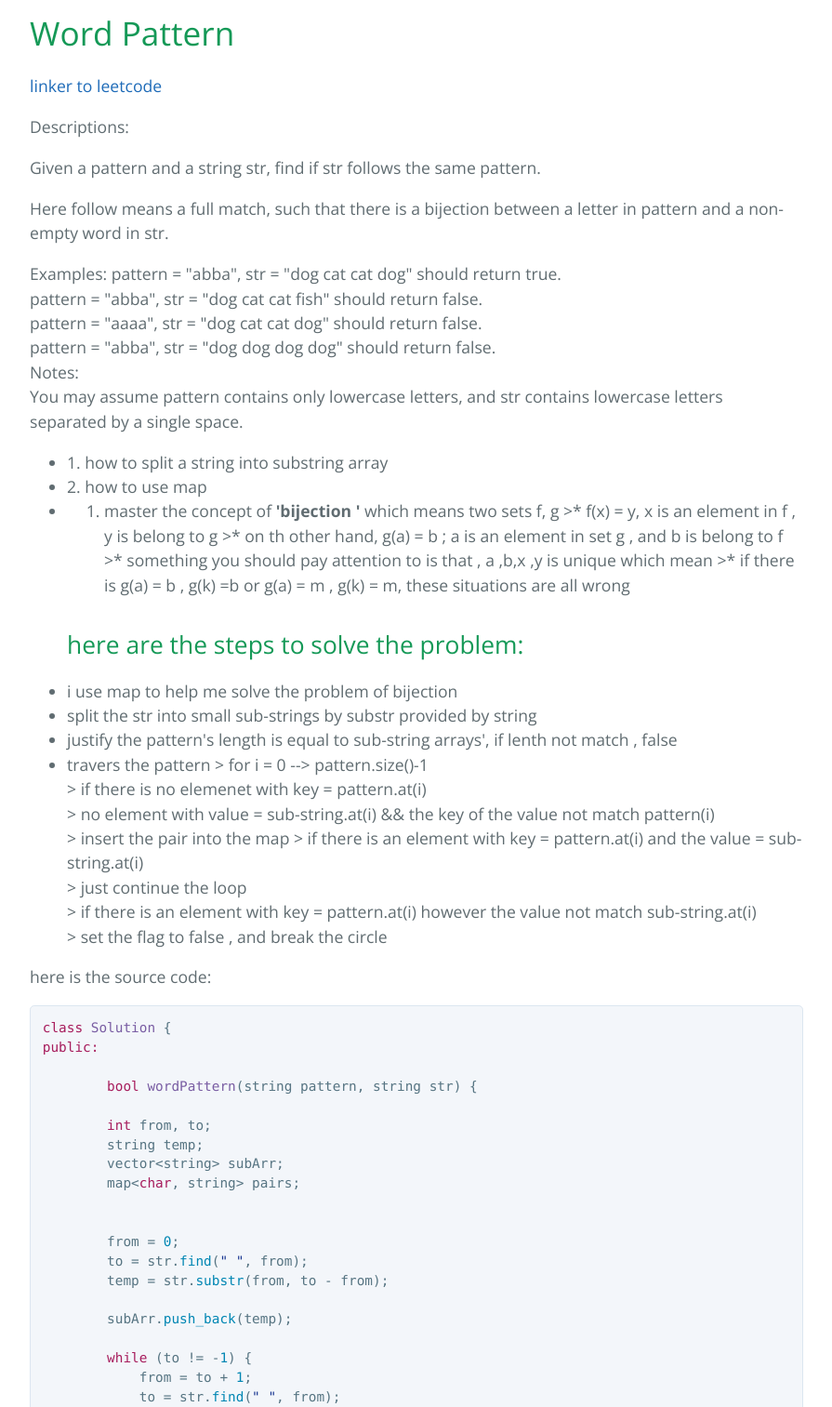
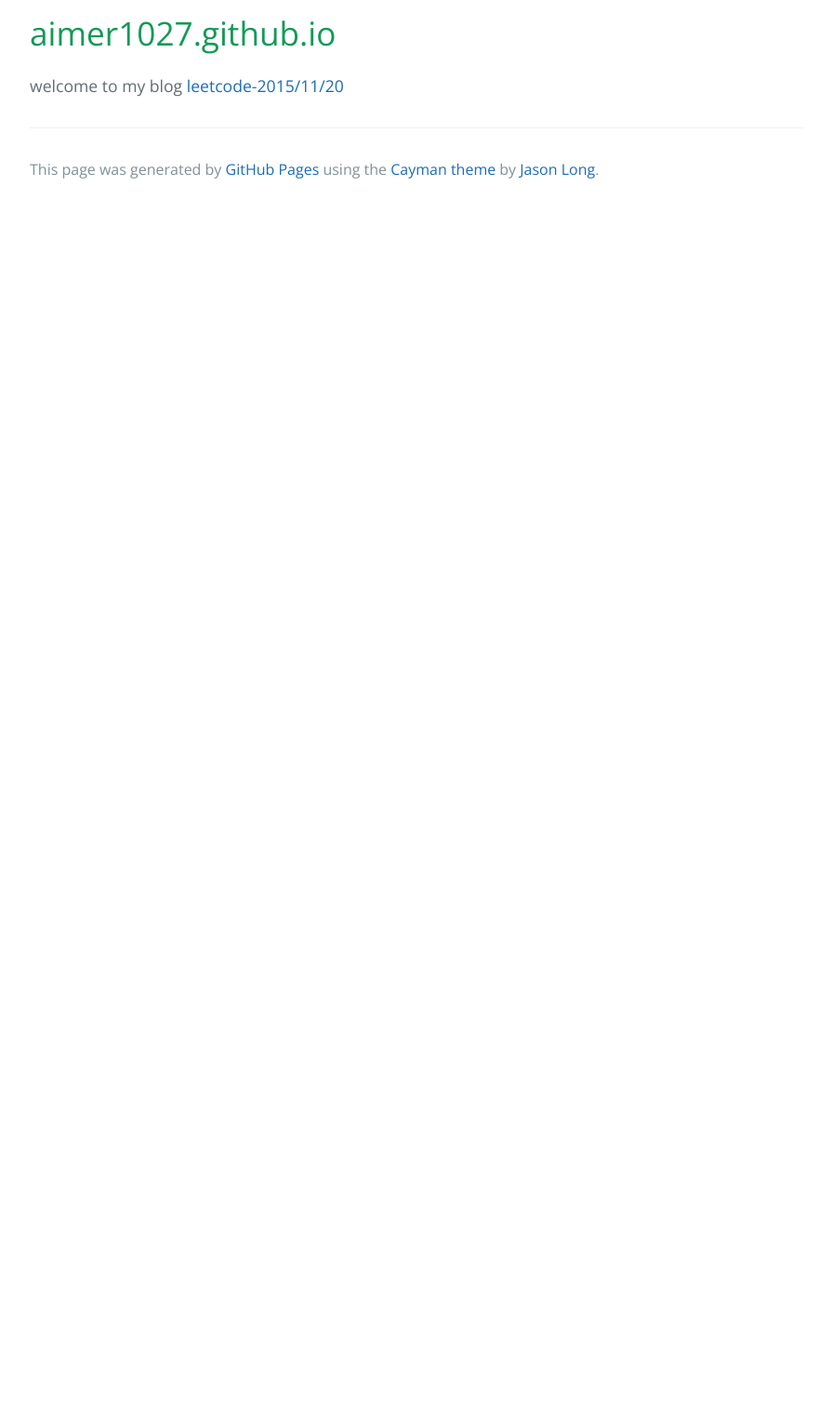
Before and after one commit to aimer1027/aimer1027.github.io, a plain HTML site: page index.html in a window 1280 px wide. Shown: the part 340-1853 px from the top of the page at 93% size, without its empty margins (192-1087 px from the left). After the commit the page ends 800 px from the top, so only its background shows below. Drawn offline with nearby package versions, Linux system fonts and the light colour scheme.

Commit message:
Replace master branch with page content via GitHub

```diff
--- a/index.html
+++ b/index.html
@@ -17,131 +17,10 @@
 
     <section class="main-content">
       <h1>
-<a id="word-pattern" class="anchor" href="#word-pattern" aria-hidden="true"><span class="octicon octicon-link"></span></a>Word Pattern</h1>
+<a id="aimer1027githubio" class="anchor" href="#aimer1027githubio" aria-hidden="true"><span class="octicon octicon-link"></span></a>aimer1027.github.io</h1>
 
-<p><a href="https://leetcode.com/problems/word-pattern/">linker to leetcode</a></p>
-
-<p>Descriptions:</p>
-
-<p>Given a pattern and a string str, find if str follows the same pattern.</p>
-
-<p>Here follow means a full match, such that there is a bijection between a letter in pattern and a non-empty word in str.</p>
-
-<p>Examples:
-pattern = "abba", str = "dog cat cat dog"  should return true.<br>
-pattern = "abba", str = "dog cat cat fish"  should return false.<br>
-pattern = "aaaa", str = "dog cat cat dog"  should return false.<br>
-pattern = "abba", str = "dog dog dog dog"  should return false.<br>
-Notes:<br>
-You may assume pattern contains only lowercase letters, and str contains lowercase letters separated by a single space.</p>
-
-<ul>
-<li>1. how to split a string into substring array</li>
-<li>2. how to use map</li>
-<li>
-<ol>
-<li>master the concept of <b> 'bijection '</b> which means two sets f, g
-&gt;*    f(x) = y, x is an element in f , y is belong to g
-&gt;*    on th other hand, g(a) = b ; a is an element in set g , and b is belong to f
-&gt;*    something you should pay attention to is that , a ,b,x ,y is unique which mean
-&gt;*    if there is g(a) = b , g(k) =b or g(a) = m , g(k) = m, these situations are all wrong </li>
-</ol>
-
-<h2>
-<a id="here-are-the-steps-to-solve-the-problem" class="anchor" href="#here-are-the-steps-to-solve-the-problem" aria-hidden="true"><span class="octicon octicon-link"></span></a>here are the steps to solve the problem:</h2>
-</li>
-<li>i use map to help me solve the problem of bijection </li>
-<li>split the str into small sub-strings by substr provided by string</li>
-<li>justify the pattern's length is equal to sub-string arrays', if lenth not match , false</li>
-<li>travers the pattern
-&gt; for i = 0 --&gt; pattern.size()-1<br>
-&gt; if there is no elemenet with key = pattern.at(i) <br>
-&gt;    no element with value = sub-string.at(i) &amp;&amp; the key of the value not match pattern(i)<br>
-&gt;    insert the pair into the map
-&gt; if there is an element with key = pattern.at(i) and the value = sub-string.at(i)<br>
-&gt;     just continue the loop<br>
-&gt; if there is an element with key = pattern.at(i) however the value not match sub-string.at(i)<br>
-&gt;     set the flag to false , and break the circle<br>
-</li>
-</ul>
-
-<p>here is the source code:</p>
-
-<div class="highlight highlight-source-c++"><pre><span class="pl-k">class</span> <span class="pl-en">Solution</span> {
-<span class="pl-k">public:</span>
-
-        <span class="pl-k">bool</span> <span class="pl-en">wordPattern</span>(string pattern, string str) {
-
-        <span class="pl-k">int</span> from, to;
-        string temp;
-        vector&lt;string&gt; subArr;
-        map&lt;<span class="pl-k">char</span>, string&gt; pairs;
-
-
-        from = <span class="pl-c1">0</span>;
-        to = str.<span class="pl-c1">find</span>(<span class="pl-s"><span class="pl-pds">"</span> <span class="pl-pds">"</span></span>, from);
-        temp = str.<span class="pl-c1">substr</span>(from, to - from);
-
-        subArr.<span class="pl-c1">push_back</span>(temp);
-
-        <span class="pl-k">while</span> (to != -<span class="pl-c1">1</span>) {
-            from = to + <span class="pl-c1">1</span>;
-            to = str.<span class="pl-c1">find</span>(<span class="pl-s"><span class="pl-pds">"</span> <span class="pl-pds">"</span></span>, from);
-
-
-            temp = str.<span class="pl-c1">substr</span>(from, to - from);
-            subArr.<span class="pl-c1">push_back</span>(temp);
-
-        }
-
-        <span class="pl-k">if</span> (subArr.<span class="pl-c1">size</span>() != pattern.<span class="pl-c1">size</span>())
-            <span class="pl-k">return</span> <span class="pl-c1">false</span>;
-
-        map&lt;<span class="pl-k">char</span>, string&gt;::iterator it;
-        map&lt;<span class="pl-k">char</span>, string&gt;::iterator it2;
-
-        <span class="pl-k">bool</span> flag = <span class="pl-c1">true</span>;
-
-        <span class="pl-k">for</span> (<span class="pl-k">int</span> i = <span class="pl-c1">0</span>; i &lt; pattern.<span class="pl-c1">size</span>(); i++) {
-
-            it = pairs.<span class="pl-c1">find</span>(pattern.<span class="pl-c1">at</span>(i));
-
-            <span class="pl-k">if</span> (it == pairs.<span class="pl-c1">end</span>()) {
-                <span class="pl-c">// 当且仅当，在 pairs 的pairs 中没有 value 相同，但是 key 不同的元素存在</span>
-
-
-
-                <span class="pl-k">for</span> (it2 = pairs.<span class="pl-c1">begin</span>(); it2 != pairs.<span class="pl-c1">end</span>(); it2++) {
-                    <span class="pl-k">if</span> (it2-&gt;second == subArr.<span class="pl-c1">at</span>(i) &amp;&amp; it2-&gt;first != pattern.<span class="pl-c1">at</span>(i)) {
-                        flag = <span class="pl-c1">false</span>;
-                        <span class="pl-k">break</span>;
-                    }
-
-
-                }
-                pairs.<span class="pl-c1">insert</span>(<span class="pl-c1">make_pair</span>(pattern.<span class="pl-c1">at</span>(i), subArr.<span class="pl-c1">at</span>(i)));
-            }
-            <span class="pl-k">else</span> {
-
-                <span class="pl-k">if</span> (it-&gt;second.<span class="pl-c1">compare</span>(subArr.<span class="pl-c1">at</span>(i)) == <span class="pl-c1">0</span>) {
-                    <span class="pl-k">continue</span>;
-                }
-                <span class="pl-k">else</span> {
-                    flag = <span class="pl-c1">false</span>;
-                    <span class="pl-k">break</span>;
-                }
-
-            }
-
-
-        }
-
-        <span class="pl-k">return</span> flag;
-    }
-} ;
-</pre></div>
-
-<p>end</p>
+<p>welcome to my blog
+<a href="https://aimer1027.github.io/index.html">leetcode-2015/11/20</a></p>
 
       <footer class="site-footer">
 
```
Also changed, not shown: params.json (+1 -1 lines).
